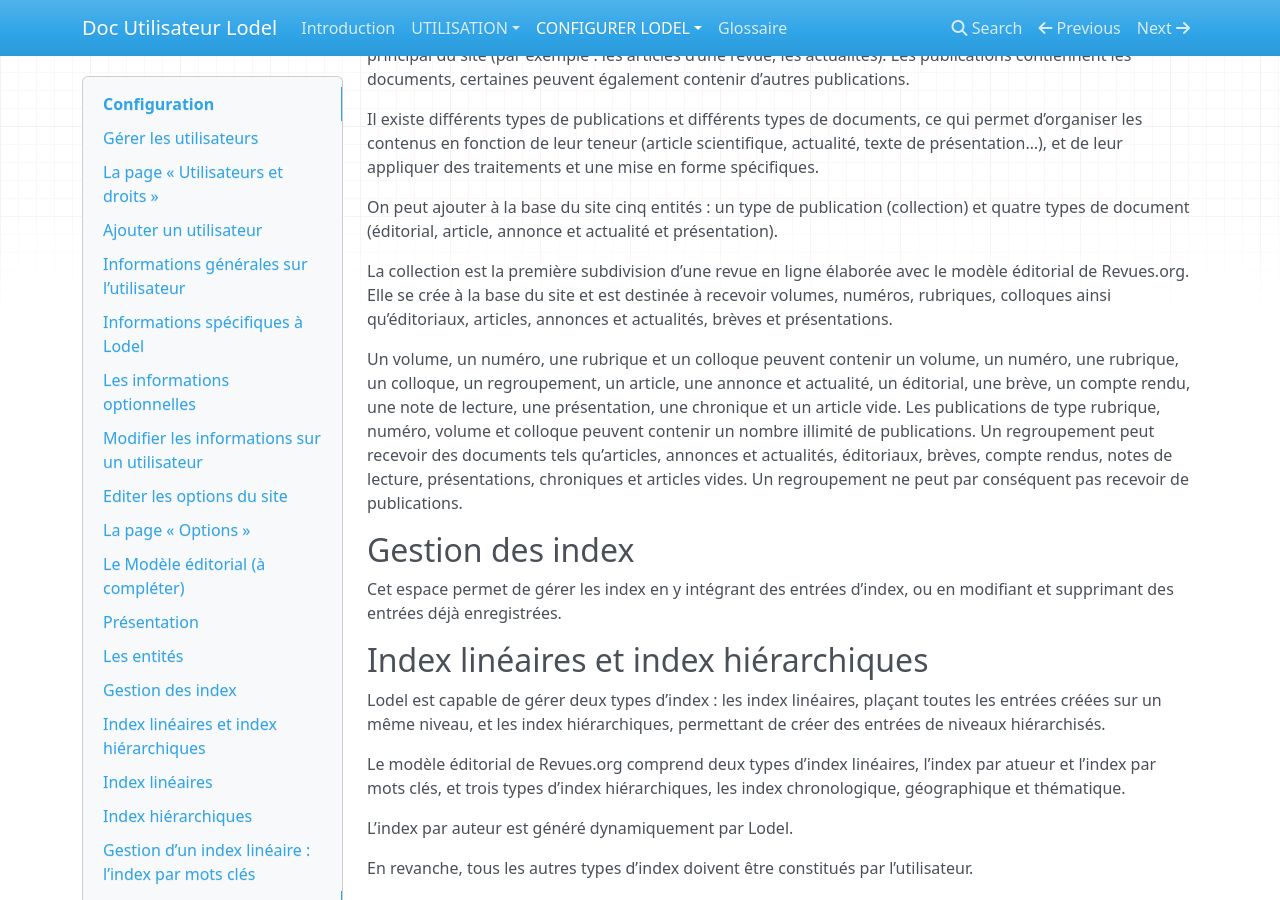
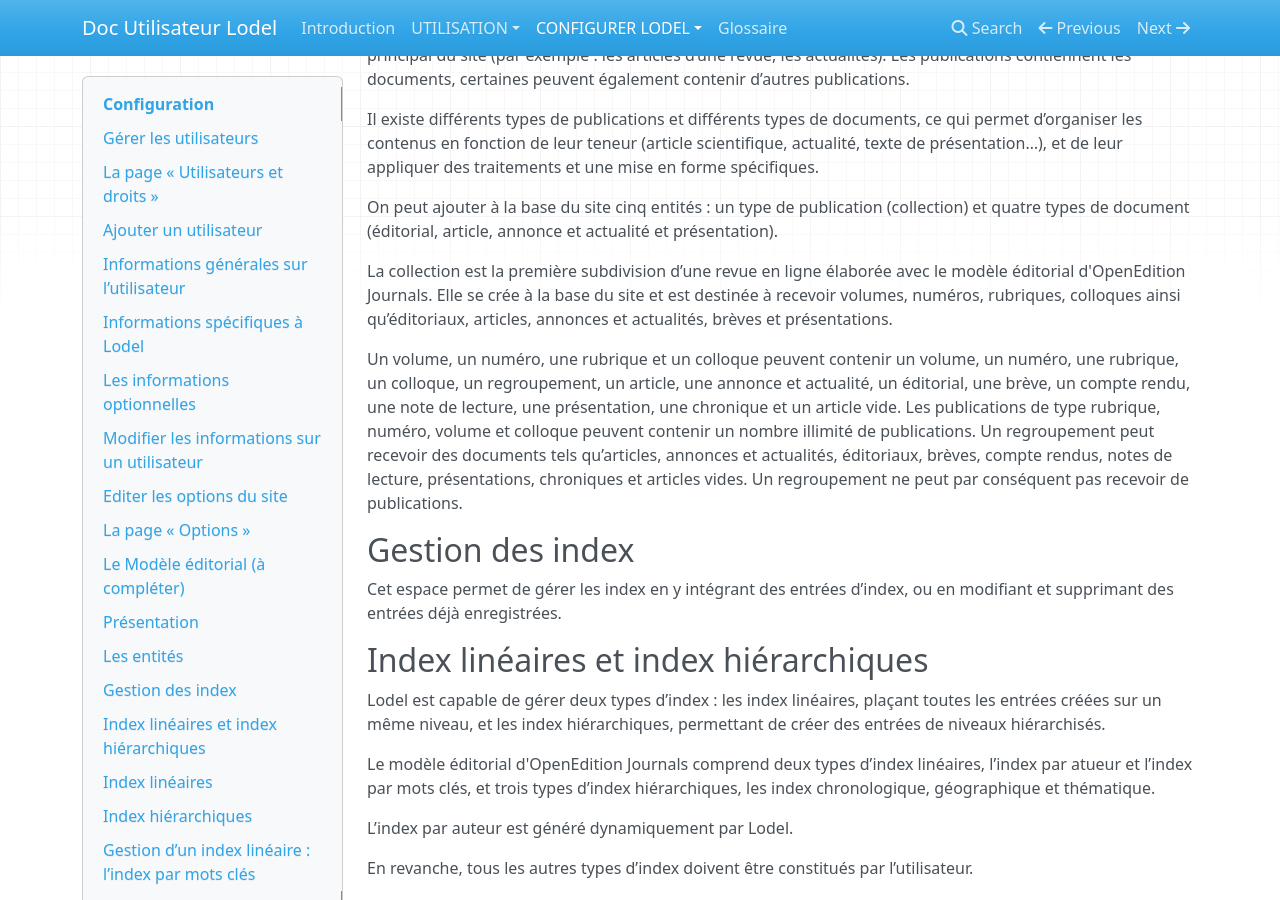
Before and after one commit to ValentinGeorgesDubost/Doc-Lodel-Utilisateur, an MkDocs documentation site: the page built from docs/Configurer-Lodel/Administrateur.md, in a window 1280 px wide and 900 px high, scrolled down 3048 px. Built offline with MkDocs 1.6.1, drawn with Linux system fonts in a browser that asks for light colours; nearby versions of some CDN libraries; old or Windows-style settings are respelled for this version of MkDocs.

Commit message:
Update Administrateur.md

```diff
--- a/docs/Configurer-Lodel/Administrateur.md
+++ b/docs/Configurer-Lodel/Administrateur.md
@@ -130,7 +130,7 @@ Il existe différents types de publications et différents types de documents, c
 
 On peut ajouter à la base du site cinq entités : un type de publication (collection) et quatre types de document (éditorial, article, annonce et actualité et présentation).
 
-La collection est la première subdivision d’une revue en ligne élaborée avec le modèle éditorial de Revues.org. Elle se crée à la base du site et est destinée à recevoir volumes, numéros, rubriques, colloques ainsi qu’éditoriaux, articles, annonces et actualités, brèves et présentations.
+La collection est la première subdivision d’une revue en ligne élaborée avec le modèle éditorial d'OpenEdition Journals. Elle se crée à la base du site et est destinée à recevoir volumes, numéros, rubriques, colloques ainsi qu’éditoriaux, articles, annonces et actualités, brèves et présentations.
 
 Un volume, un numéro, une rubrique et un colloque peuvent contenir un volume, un numéro, une rubrique, un colloque, un regroupement, un article, une annonce et actualité, un éditorial, une brève, un compte rendu, une note de lecture, une présentation, une chronique et un article vide. Les publications de type rubrique, numéro, volume et colloque peuvent contenir un nombre illimité de publications. Un regroupement peut recevoir des documents tels qu’articles, annonces et actualités, éditoriaux, brèves, compte rendus, notes de lecture, présentations, chroniques et articles vides. Un regroupement ne peut par conséquent pas recevoir de publications.
 
@@ -144,7 +144,7 @@ Index linéaires et index hiérarchiques
 
 Lodel est capable de gérer deux types d’index : les index linéaires, plaçant toutes les entrées créées sur un même niveau, et les index hiérarchiques, permettant de créer des entrées de niveaux hiérarchisés.
 
-Le modèle éditorial de Revues.org comprend deux types d’index linéaires, l’index par atueur et l’index par mots clés, et trois types d’index hiérarchiques, les index chronologique, géographique et thématique.
+Le modèle éditorial d'OpenEdition Journals comprend deux types d’index linéaires, l’index par atueur et l’index par mots clés, et trois types d’index hiérarchiques, les index chronologique, géographique et thématique.
 
 L’index par auteur est généré dynamiquement par Lodel.
 
```
